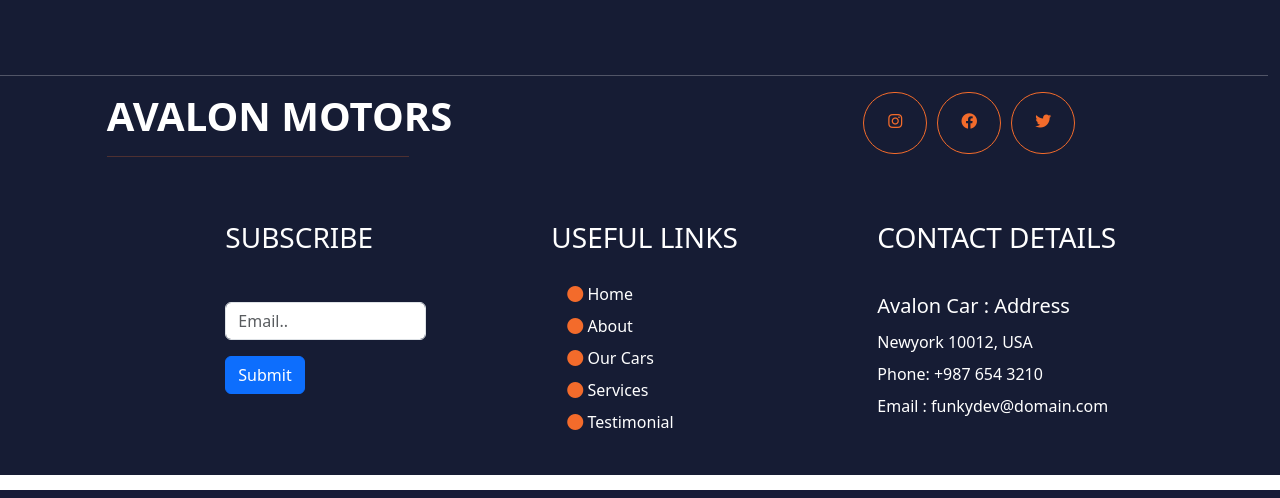
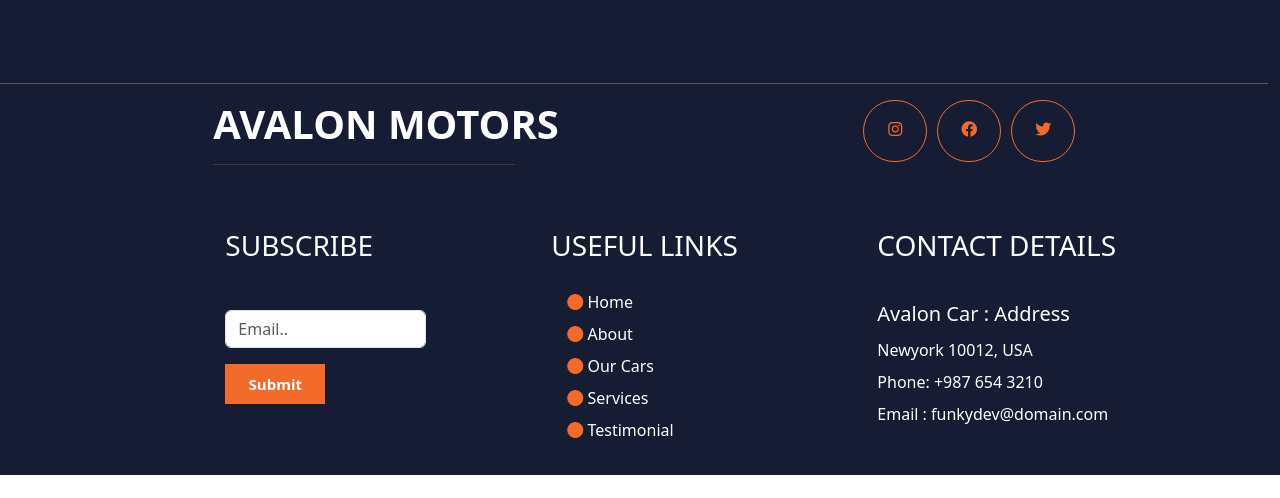
Before and after one commit to Samuel-Gbadamosi/AvalonCars, a PHP site: page / in a window 1280 px wide. Shown: the part 3668-4166 px from the top of the page. Run offline with PHP 8.4, Linux system fonts and the light colour scheme; some libraries are stand-ins or nearby versions.

Commit message:
index & css

```diff
--- a/AvalonCars/index.html
+++ b/AvalonCars/index.html
@@ -334,14 +334,14 @@
         </section>
         <section class="yog">
             <div class="row">
-                <div class="row ">
+                <div class="row pt-2">
                     <hr style="color: white;">
-                    <div class="offset-1 col-4">
+                    <div class="offset-2 col-4">
                         <h2>AVALON MOTORS</h2>
                         <hr style="width: 75%; color: #F36B2B; font-size: large;" >
 
                     </div>
-                    <div class="offset-3 col-4">
+                    <div class="offset-2 col-4">
 
                         <ul class="d-flex justify-content-start list-unstyled mojo">
                             <li><i class="fa-brands fa-instagram"></i></li>
@@ -361,8 +361,10 @@
                             <div class="mb-3">
                               <input type="email" style="width:70%;" class="form-control mt-5" style="border: none;" placeholder="Email.." aria-describedby="emailHelp">
                             </div>
+                            <button class=" muyb "> Submit</button>
 
-                            <button type="submit" class="btn btn-primary">Submit</button>
+
+                            <!-- <button type="submit" class="btn btn-primary">Submit</button> -->
 
 
 
--- a/AvalonCars/styles.css
+++ b/AvalonCars/styles.css
@@ -197,3 +197,16 @@
     line-height: 2;
     padding:20px;
 }
+
+
+
+.muyb{
+    height: 40px;
+    width: 100px;
+    background-color:#F36B2B;
+    color: white;
+    font-size: 15px;
+    font-weight: 900;
+    border-radius: 0%;
+    border: 1px solid #F36B2B;
+}
```
